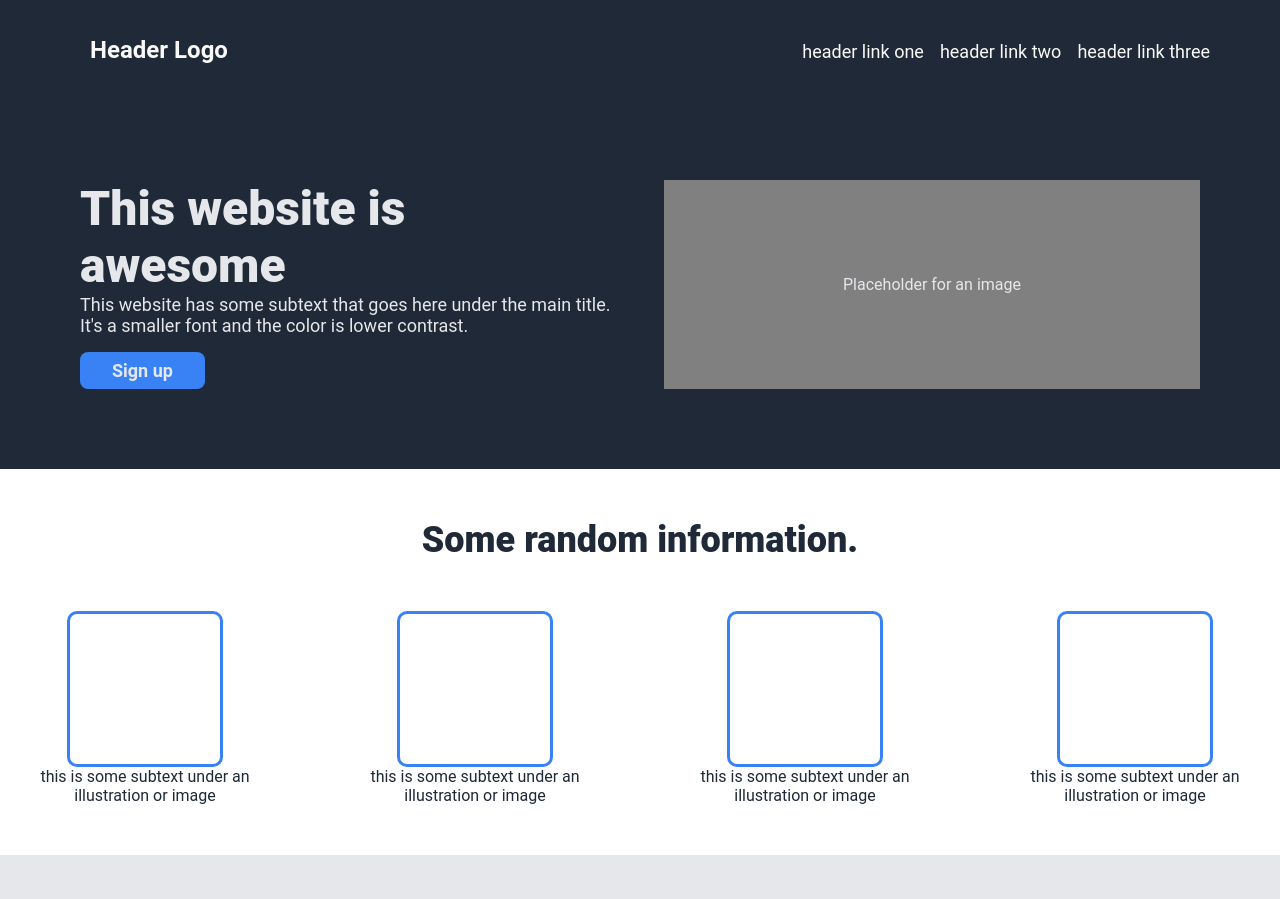
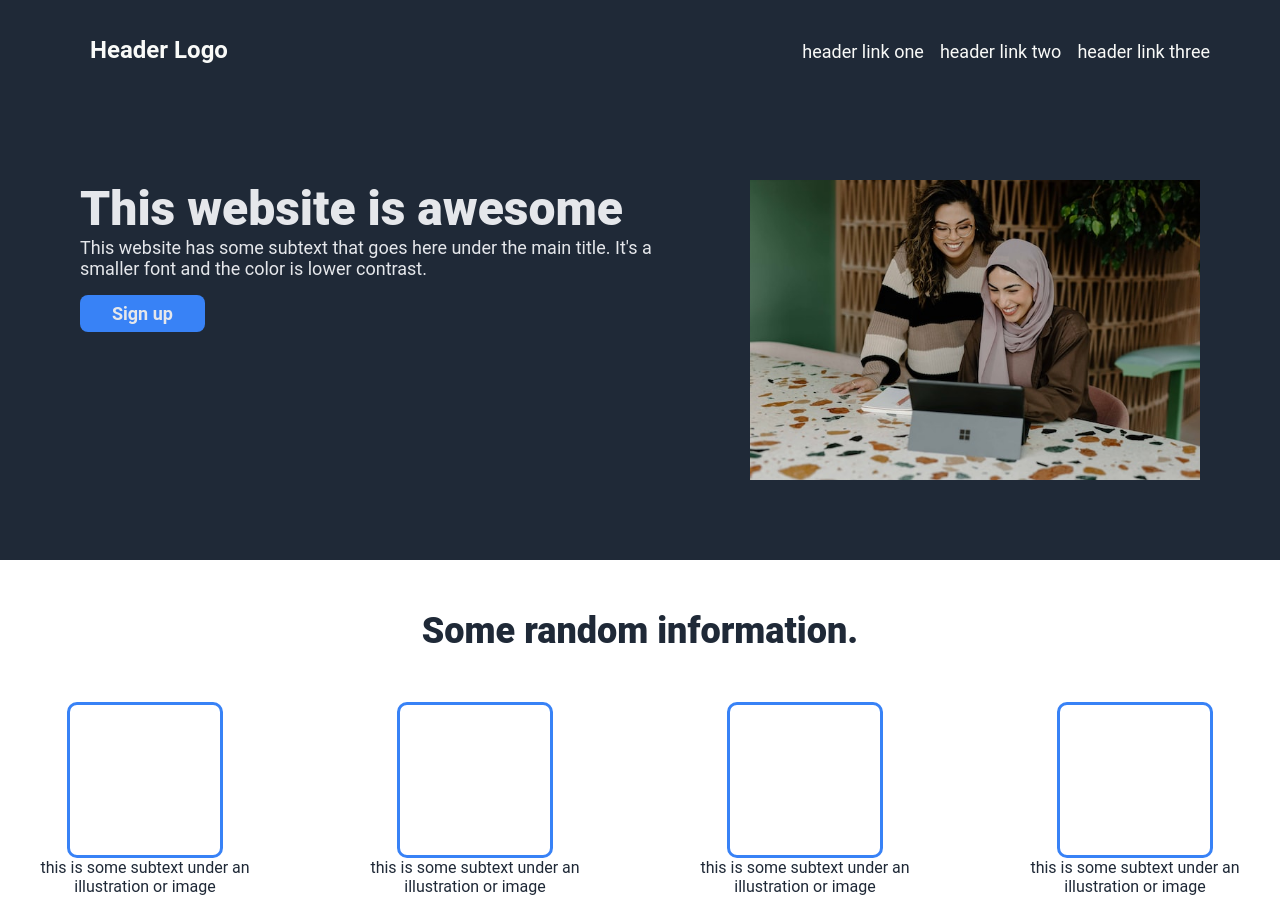
Before and after one commit to rob-carruthers/landing-page, a plain HTML site: page index.html in a window 1280 px wide. Shown: the top 899 px of the page. Drawn offline with Linux system fonts and the light colour scheme.

Commit message:
Add an image to site plus attribution in README

```diff
--- a/index.html
+++ b/index.html
@@ -30,9 +30,7 @@
             </div>
             <button class="signup">Sign up</button>
         </div>
-        <div class="image-placeholder">
-            Placeholder for an image
-        </div>
+        <img src="./images/image-small.jpg" id="my-image-1">
     </div>
 
     <div class="information-container">
--- a/style.css
+++ b/style.css
@@ -36,12 +36,9 @@ body {
     flex: 1;
 }
 
-.image-placeholder {
-    flex: 1;
-    background-color: grey;
-    display: flex;
-    justify-content: center;
-    align-items: center;
+#my-image-1 {
+    width: 450px;
+    height: auto;
 }
 
 .information-container {
```
Also changed, not shown: images/image-small.jpg (added), 1 other file.
